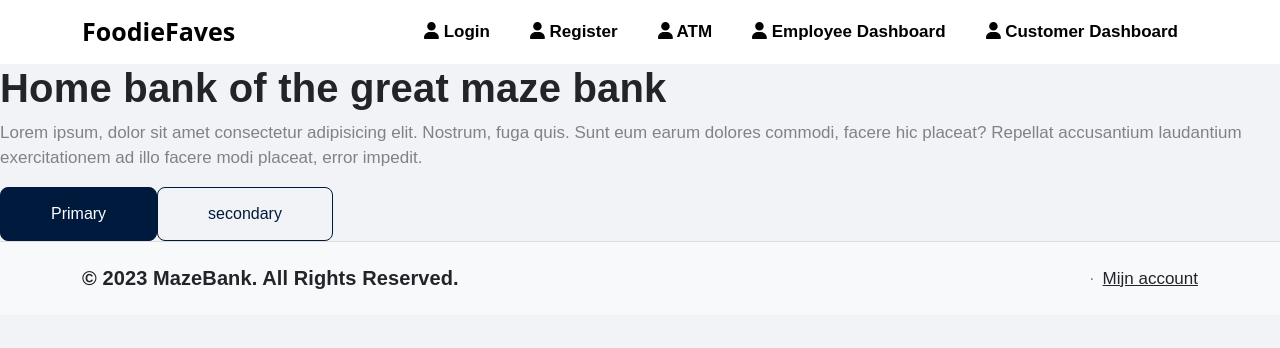
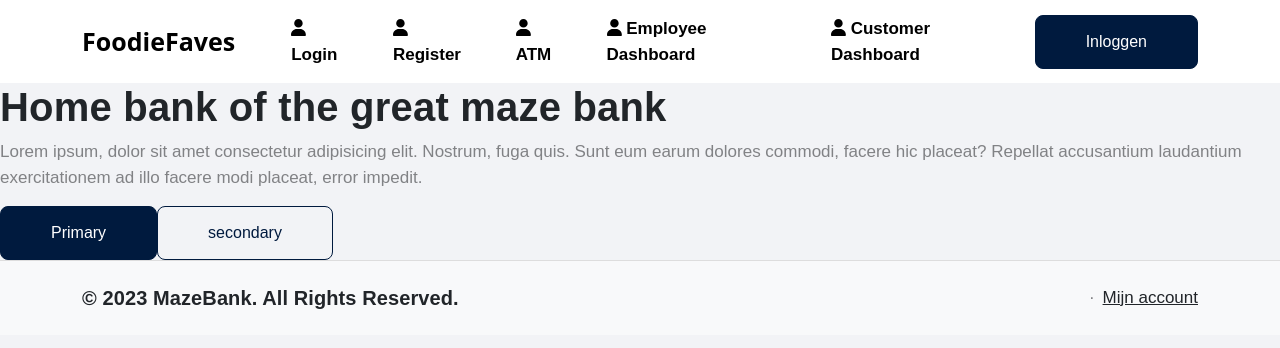
Before and after one commit to sebaswvv/MazeBank, a Vue app in the folder frontend/: page / in a window 1280 px wide. Shown: the top 348 px of the page. Built offline with nearby package versions, Linux system fonts and the light colour scheme.

Commit message:
in en uitloggen + buttons in navbar

```diff
--- a/frontend/src/components/Navbar.vue
+++ b/frontend/src/components/Navbar.vue
@@ -36,10 +36,12 @@
                             Customer Dashboard</router-link>
                     </li>
                     <!-- Buttons voor in/uit-loggen -->
-                    <!-- <li class="nav-item">
-                        <button v-if="!isLoggedIn" class="nav-link btn btn-primary" @click="goToLogin">Inloggen</button>
-                        <button v-if="isLoggedIn" class="nav-link btn btn-primary" @click="logout">Uitloggen</button>
-                    </li> -->
+                    <li class="nav-item">
+                        <button v-if="!authenticationStore.getIsLoggedIn" class=" btn btn-primary"
+                            @click="goToLogin">Inloggen</button>
+                        <button v-if="authenticationStore.getIsLoggedIn" class=" btn btn-primary"
+                            @click="authenticationStore.logout">Uitloggen</button>
+                    </li>
                 </ul>
             </div>
         </div>
@@ -47,27 +49,17 @@
 </template>
 
 <script setup lang="ts">
-//  NOG EVEN LATEN STAAN! DIT KUNNEN WE GEBRUIKEN VOOR IN EN UITLOGGEN
-
-// import { computed } from 'vue';
-// import { useRouter } from 'vue-router';
-// import { useAuthenticationStore } from '../stores/AuthenticationStore';
+import { useRouter } from 'vue-router';
+import { useAuthenticationStore } from '../stores/AuthenticationStore';
 
 // VARIABLES
-// const authenticationStore = useAuthenticationStore();
-// const router = useRouter();
+const authenticationStore = useAuthenticationStore();
+const router = useRouter();
 
-// computed variables for authentication
-// const isLoggedIn = computed(() => authenticationStore.getIsLoggedIn);
-
-// // redirect to login page
-// function goToLogin() {
-//     router.push('/login');
-// }
-
-// function logout() {
-//     const res = authenticationStore.logout();
-// }
+// redirect to login page
+function goToLogin() {
+    router.push('/login');
+}
 </script>
 
 <style>
--- a/frontend/src/stores/AuthenticationStore.ts
+++ b/frontend/src/stores/AuthenticationStore.ts
@@ -90,8 +90,8 @@ export const useAuthenticationStore = defineStore({
       this.isLoggedIn = true;
     },
     // async checkAuth() {
-    //   const userId = localStorage.getItem('user_id');
-    //   if (userId && this.user === null) {
+    //   const userId = localStorage.getItem('userId');
+    //   if (userId && this.userId === null) {
     //     const response = await axios.get('/users/' + userId);
     //     // console.log(response.data);
     //     // this.setUser(response.data, localStorage.getItem('token') || '');
```
